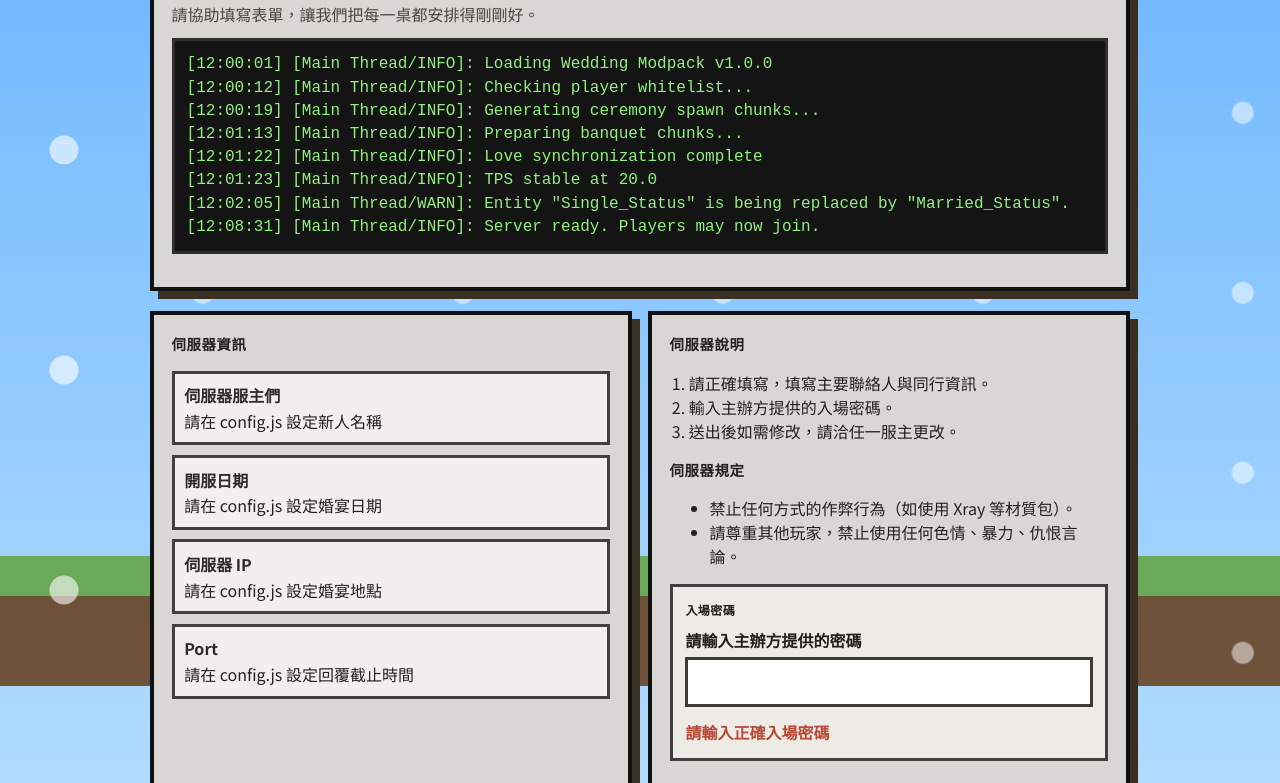
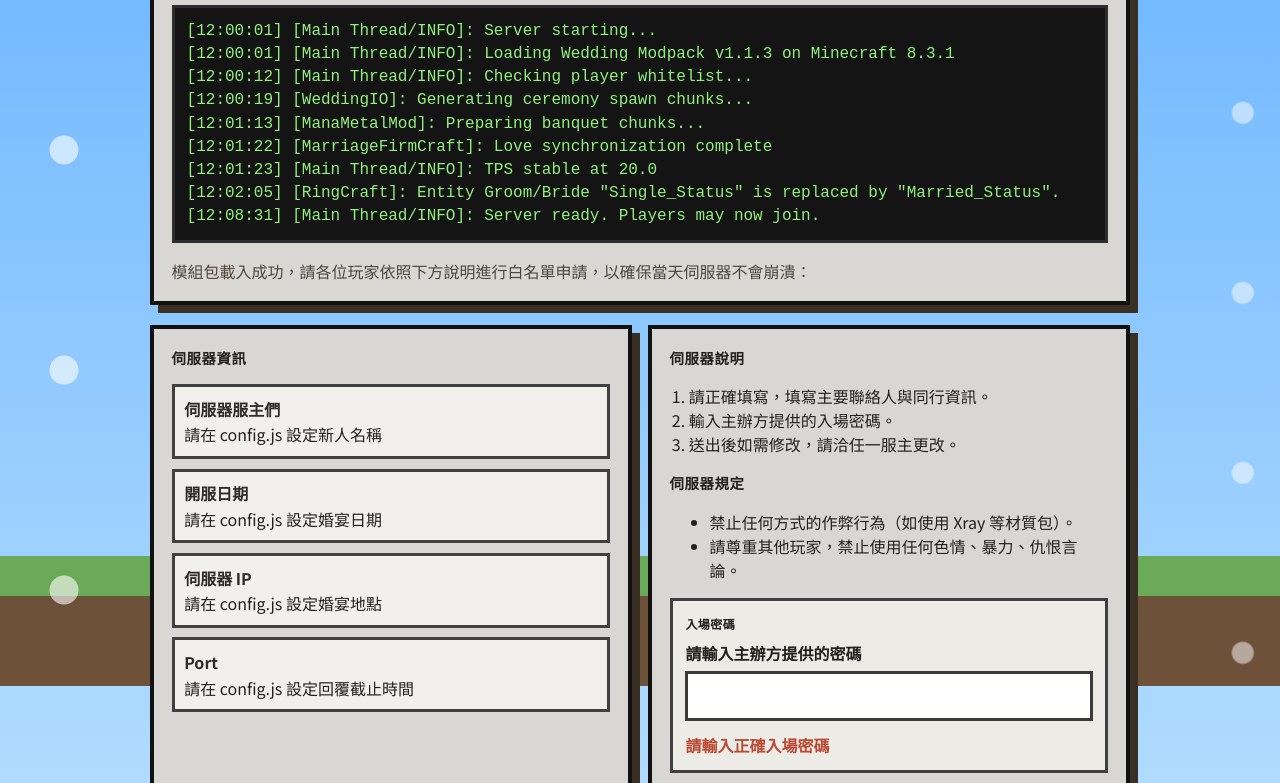
Before and after one commit to yukino0113/yukino0113.github.io, a website with bundled scripts: page index.html in a window 1280 px wide. Shown: the part 114-897 px from the top of the page. Built offline with nearby package versions, Linux system fonts and the light colour scheme; files whose address does not match are found by name.

Commit message:
feat: update wedding server title and enhance console log details in index.html

```diff
--- a/index.html
+++ b/index.html
@@ -19,18 +19,19 @@
   <body>
     <div class="sky"></div>
     <header class="site-header pixel-card">
-      <p class="eyebrow">Wedding Quest</p>
+      <p class="eyebrow">Minecraft Server</p>
       <h1>⛏《禮智＆恩慈 婚禮伺服器》白名單申請</h1>
-      <p class="subtitle">請協助填寫表單，讓我們把每一桌都安排得剛剛好。</p>
       <pre class="console-log">
-[12:00:01] [Main Thread/INFO]: Loading Wedding Modpack v1.0.0
+[12:00:01] [Main Thread/INFO]: Server starting...
+[12:00:01] [Main Thread/INFO]: Loading Wedding Modpack v1.1.3 on Minecraft 8.3.1
 [12:00:12] [Main Thread/INFO]: Checking player whitelist...
-[12:00:19] [Main Thread/INFO]: Generating ceremony spawn chunks...
-[12:01:13] [Main Thread/INFO]: Preparing banquet chunks...
-[12:01:22] [Main Thread/INFO]: Love synchronization complete
+[12:00:19] [WeddingIO]: Generating ceremony spawn chunks...
+[12:01:13] [ManaMetalMod]: Preparing banquet chunks...
+[12:01:22] [MarriageFirmCraft]: Love synchronization complete
 [12:01:23] [Main Thread/INFO]: TPS stable at 20.0
-[12:02:05] [Main Thread/WARN]: Entity "Single_Status" is being replaced by "Married_Status".
+[12:02:05] [RingCraft]: Entity Groom/Bride "Single_Status" is replaced by "Married_Status".
 [12:08:31] [Main Thread/INFO]: Server ready. Players may now join.</pre>
+      <p class="subtitle">模組包載入成功，請各位玩家依照下方說明進行白名單申請，以確保當天伺服器不會崩潰：</p>
     </header>
 
     <main class="home-layout">
@@ -74,7 +75,7 @@
             請輸入主辦方提供的密碼
             <input id="home-access-password" type="password" maxlength="64" />
           </label>
-          <p class="status" id="home-auth-status" role="status" aria-live="polite"></p>
+          <output class="status" id="home-auth-status" aria-live="polite"></output>
         </div>
         <a class="pixel-btn large" id="go-rsvp" href="/rsvp.html">前往回覆表單</a>
       </section>
```
